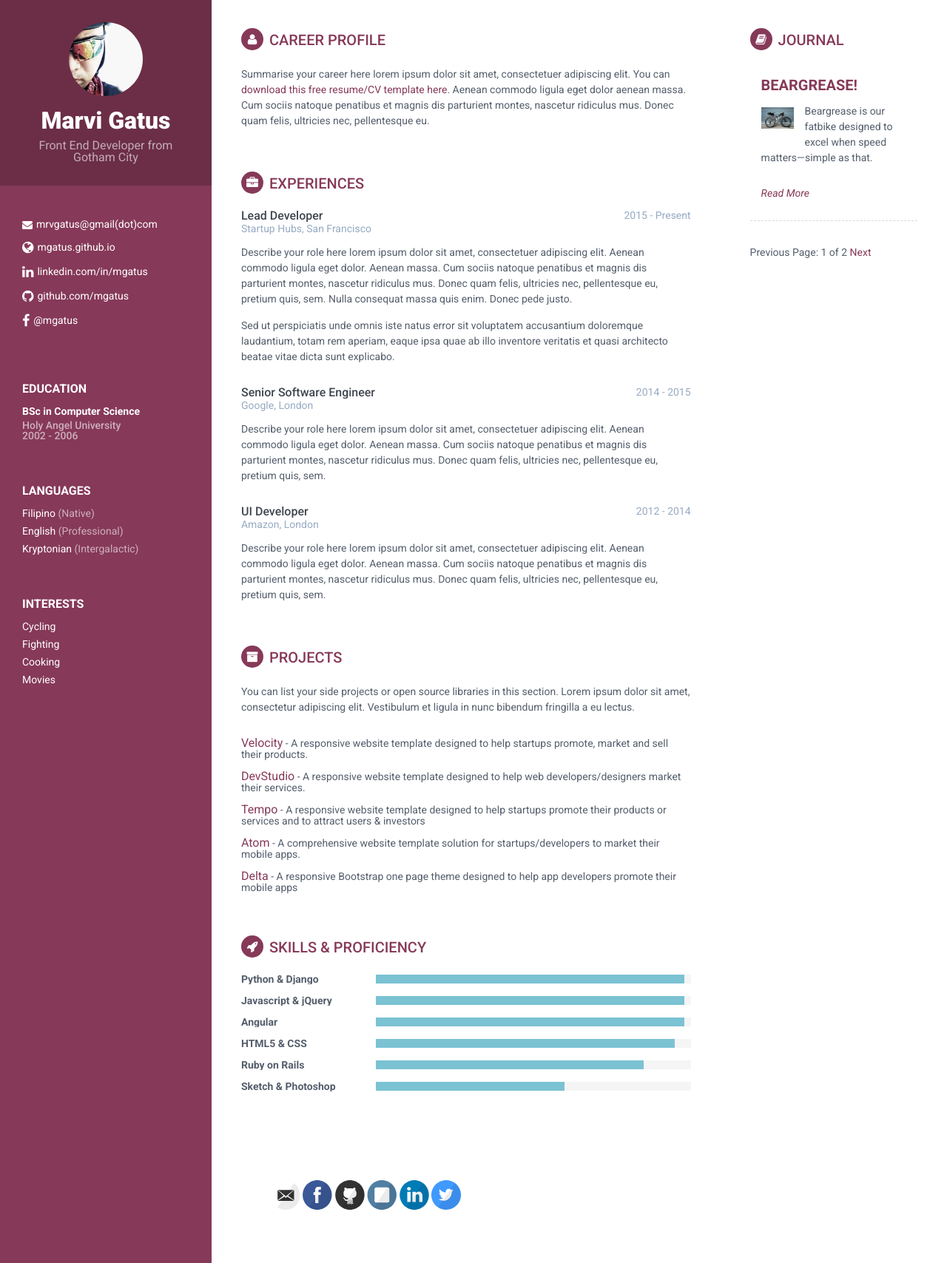
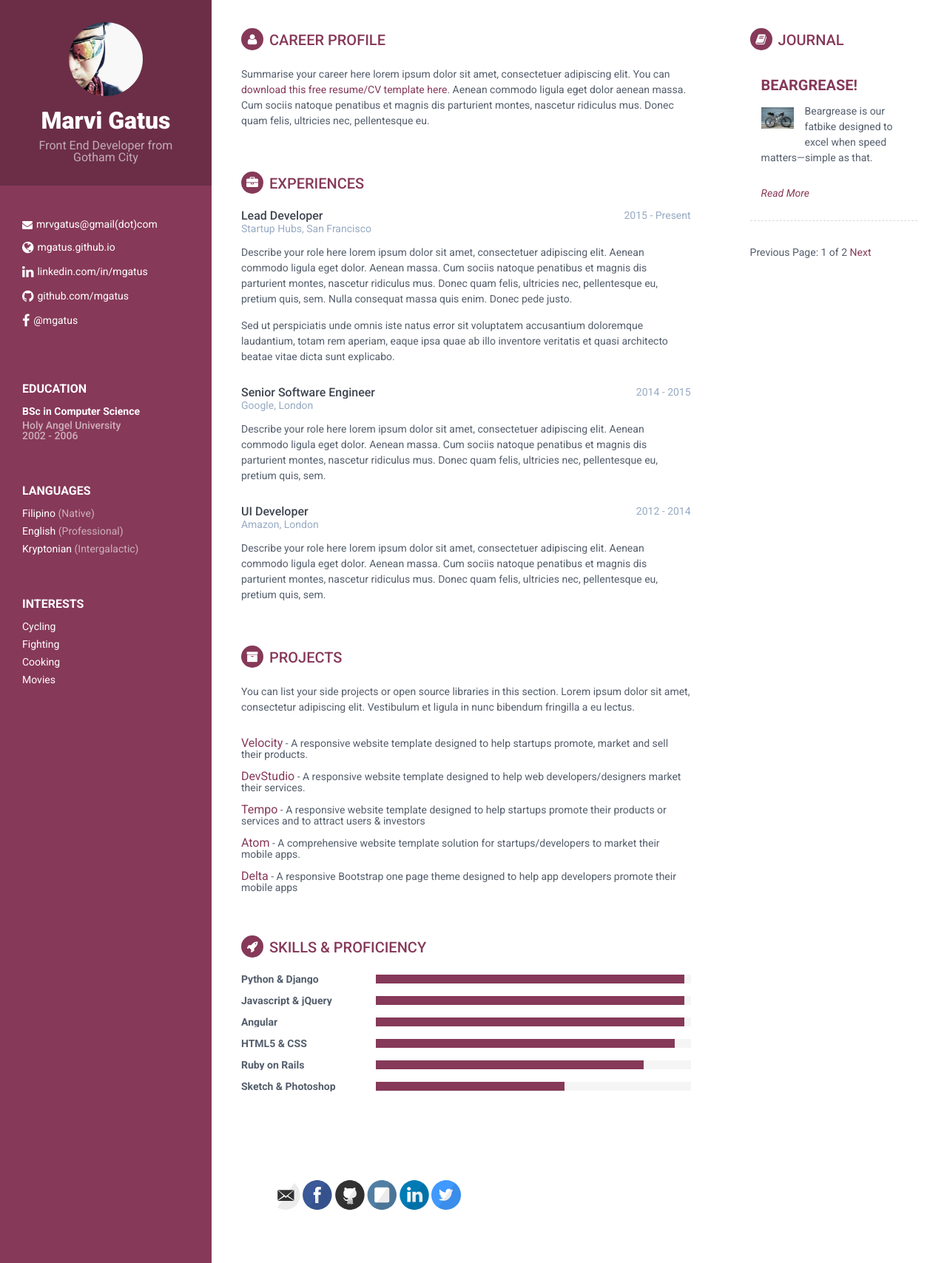
Before and after one commit to mgatus/mgatus.github.io, a Jekyll site: the page built from index.html, in a window 1280 px wide. Shown: the whole page at 74% size. Built offline with Jekyll 4.4.1, drawn with Linux system fonts in a browser that asks for light colours; the list of posts is cut into pages by our own code.

Commit message:
scss update final 2

```diff
--- a/_sass/_main.scss
+++ b/_sass/_main.scss
@@ -370,7 +370,7 @@ p {
   .level-bar-inner {
     height: 12px;
 
-    background: #7bc2d3;
+    background: $maincolor;
   }
 }
 
```
